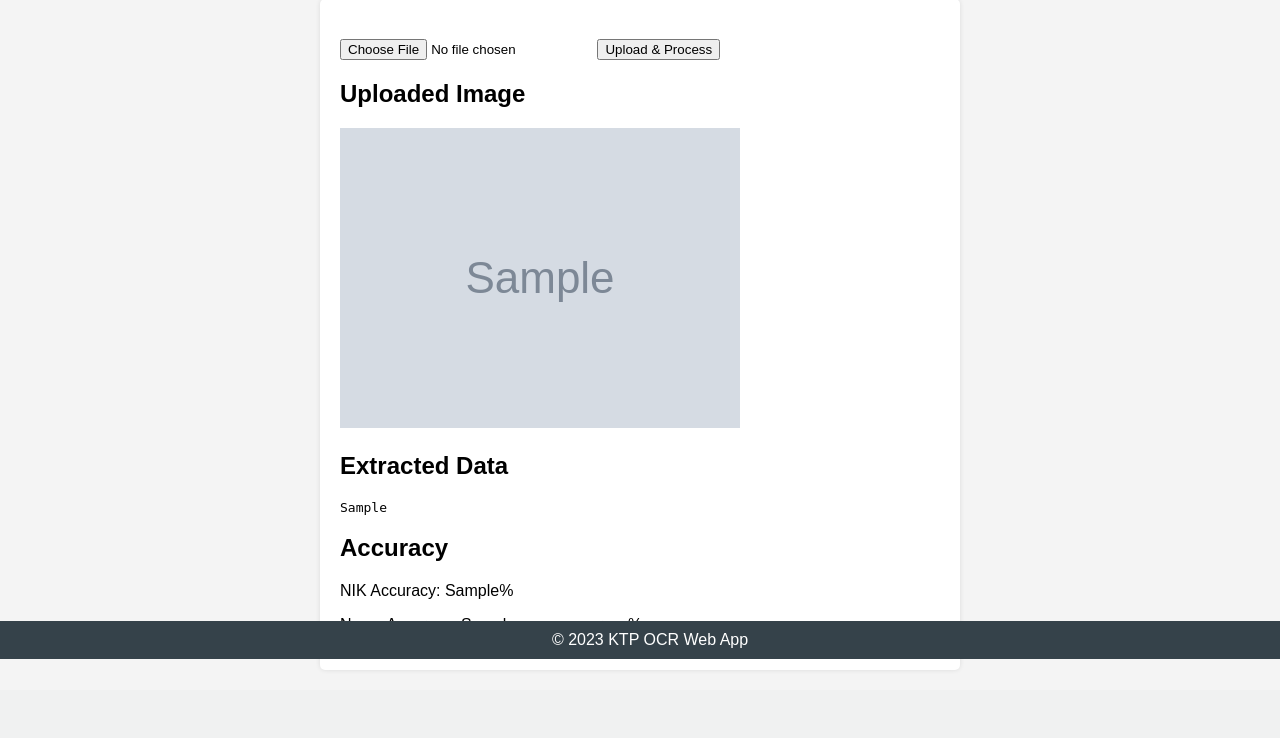
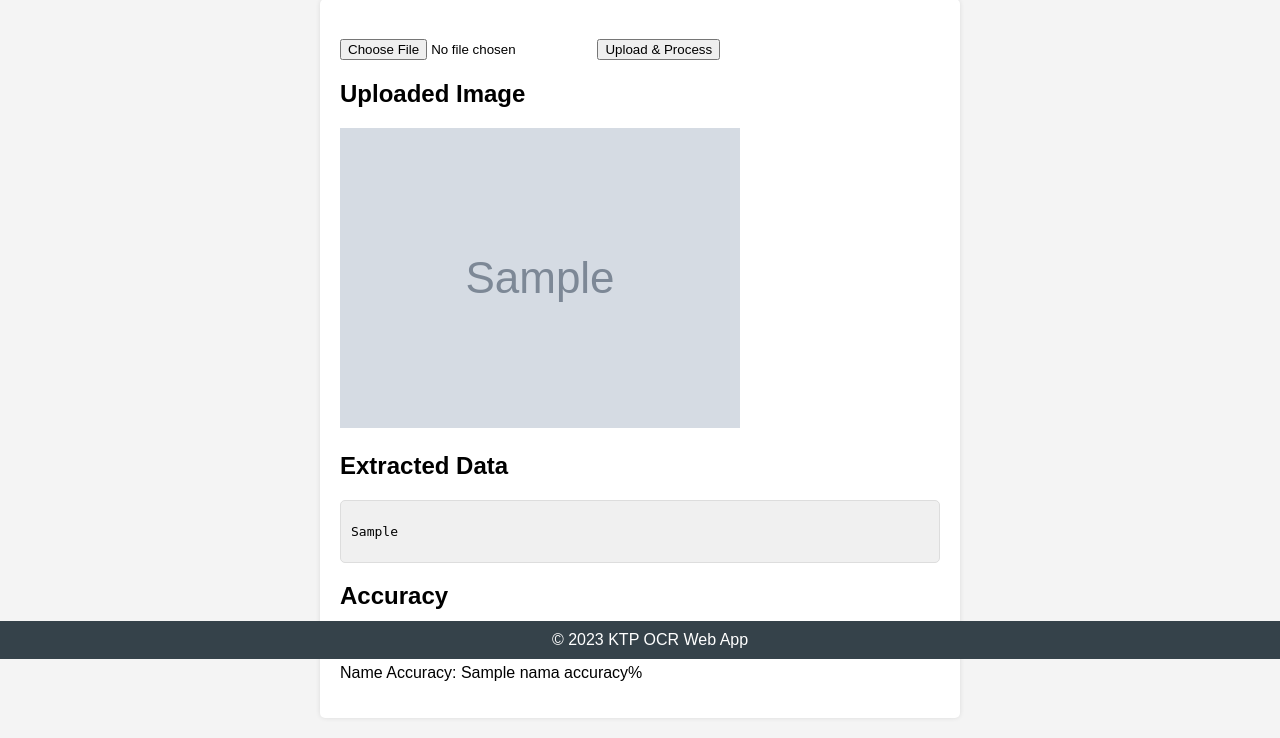
Before and after one commit to dimasw09/LSKK_KTP_OCR, a Flask app: template templates/index.html in a window 1280 px wide. Shown: the part 141-879 px from the top of the page. Before the commit the page ends 811 px from the top, so only its background shows below. Run offline with Flask 3, Linux system fonts and the light colour scheme; the template is opened without the code that fills it: most values are stand-ins (such as "Sample title", 1, 10 or a date in 2020); grey boxes marked "Sample" are stand-in pictures.

Commit message:
updating

```diff
--- a/app.py
+++ b/app.py
@@ -8,7 +8,7 @@ from difflib import SequenceMatcher
 app = Flask(__name__)
 
 # Constants
-THRESHOLD_VALUE = 170
+THRESHOLD_VALUE = 180
 LANG = "ind"
 ALLOWED_FIELDS = ["NIK", "Nama"]
 GROUND_TRUTH = {
@@ -16,7 +16,7 @@ GROUND_TRUTH = {
     "Nama": "HADI WIBOWO"
 }
 
-# Function Definitions (keep them the same)
+# Function Definitions
 
 def similarity_ratio(a, b):
     return SequenceMatcher(None, a, b).ratio()
@@ -28,18 +28,14 @@ def extract_data(image_path):
     with open(image_path, "rb") as img_file:
         img = cv2.imdecode(np.frombuffer(img_file.read(), np.uint8), cv2.IMREAD_COLOR)
     gray = cv2.cvtColor(img, cv2.COLOR_BGR2GRAY)
-    _, threshed = cv2.threshold(gray, THRESHOLD_VALUE, 200, cv2.THRESH_BINARY)
+    _, threshed = cv2.threshold(gray, THRESHOLD_VALUE, 255, cv2.THRESH_BINARY)
     result = pytesseract.image_to_string(threshed, lang=LANG)
-    cv2.imshow('ocr1', threshed)
-    cv2.waitKey(0)
-    # print(result)
     return result
 
 def parse_extracted_data(extracted_text):
     data = {}
     lines = extracted_text.split("\n")
     for line in lines:
-        print("Line:", line)  # Print the line for debugging
         for field in ALLOWED_FIELDS:
             if field in line:
                 field_value = line.split(':', 1)
@@ -48,18 +44,19 @@ def parse_extracted_data(extracted_text):
                     data[field.strip()] = value.strip()
     return data
 
-
 def filter_data(data):
-    filtered_data = {field: data[field] for field in ALLOWED_FIELDS if field in data}
-    return filtered_data
+    return {field: data[field] for field in ALLOWED_FIELDS if field in data}
 
 def create_json_data(image_file, filtered_data):
     ordered_data = {"nama_file": image_file, **filtered_data}
     json_data = json.dumps(ordered_data, indent=3)
     return json_data
 
+uploaded_image_path = None
+
 @app.route("/", methods=["GET", "POST"])
 def index():
+    global uploaded_image_path
     if request.method == "POST":
         image_file = request.files["image"]
         if image_file:
@@ -77,8 +74,10 @@ def index():
 
                 nik_accuracy = calculate_accuracy(GROUND_TRUTH["NIK"], filtered_data.get("NIK", ""))
                 nama_accuracy = calculate_accuracy(GROUND_TRUTH["Nama"], filtered_data.get("Nama", ""))
-
-                return render_template("index.html", json_data=json_data, nik_accuracy=nik_accuracy, nama_accuracy=nama_accuracy)
+                image_path = "F:\KerjaPraktik\KTP-SCAN1\KTPscan\src" + image_file.filename
+                image_file.save(image_path)
+                uploaded_image_path = image_path
+                return render_template("index.html", uploaded_image_path=uploaded_image_path, json_data=json_data, nik_accuracy=nik_accuracy, nama_accuracy=nama_accuracy)
             except Exception as e:
                 error_message = str(e)
                 return render_template("index.html", error_message=error_message)
--- a/templates/index.html
+++ b/templates/index.html
@@ -39,6 +39,12 @@
         pre {
             white-space: pre-wrap;
         }
+        .json-data {
+            padding: 10px;
+            background-color: #f0f0f0;
+            border: 1px solid #ddd;
+            border-radius: 5px;
+        }
     </style>
 </head>
 <body>
@@ -51,14 +57,16 @@
             <input type="file" name="image" accept="image/*" required>
             <button type="submit">Upload & Process</button>
         </form>
-        {% if image %}
+        {% if uploaded_image_path %}
             <h2>Uploaded Image</h2>
-            <img src="{{ image }}" alt="Image" style="max-width: 100%;">
+            <img src="{{ uploaded_image_path }}" alt="Uploaded Image" width="400">
         {% endif %}
 
         {% if json_data %}
         <h2>Extracted Data</h2>
-        <pre>{{ json_data }}</pre>
+        <div class="json-data">
+            <pre>{{ json_data }}</pre>
+        </div>
         <h2>Accuracy</h2>
         <p>NIK Accuracy: {{ nik_accuracy }}%</p>
         <p>Name Accuracy: {{ nama_accuracy }}%</p>
```
Also changed, not shown: KTPscan/srcktp (1).jpeg (added), KTPscan/srcktp (3).jpg (added), KTPscan/srcktp (4).jpeg (added).
